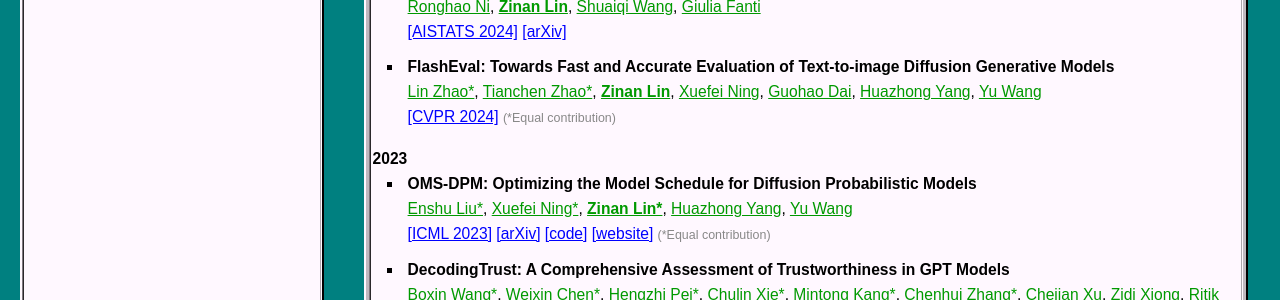
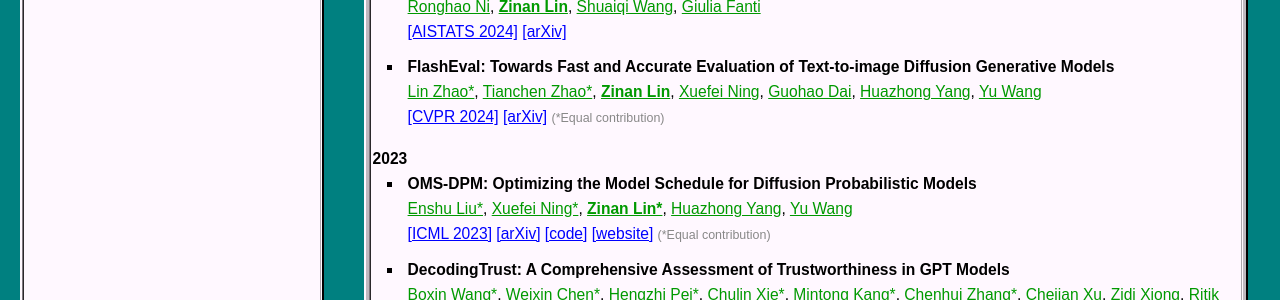
Before and after one commit to fjxmlzn/fjxmlzn.github.io, a Jekyll site: the page built from _publications/publications.html, in a window 1280 px wide. Shown: the part 852-1152 px from the top of the page. Built offline with Jekyll 4.4.1, drawn with Linux system fonts in a browser that asks for light colours.

Commit message:
update publication

```diff
--- a/_publications/publications.html
+++ b/_publications/publications.html
@@ -207,7 +207,7 @@
             <a href="#">Matthew B. Blaschko</a>
         </span>
         <span class='publication_journal'>
-            <a href="#" target="_blank">[ICLR 2024 (TinyPapers)]</a>
+            <a href="https://openreview.net/forum?id=1o3LnwflAl" target="_blank">[ICLR 2024 (TinyPapers)]</a>
         </span>
     </li>
     <li class='publication_li'>
@@ -238,6 +238,9 @@
         </span>
         <span class='publication_journal'>
             <a href="#" target="_blank">[CVPR 2024]</a>
+        </span>
+        <span class='publication_journal'>
+            <a href="https://arxiv.org/abs/2403.16379" target="_blank">[arXiv]</a>
         </span>
         <span class="publication_note">(*Equal contribution)</span>
     </li>
```
